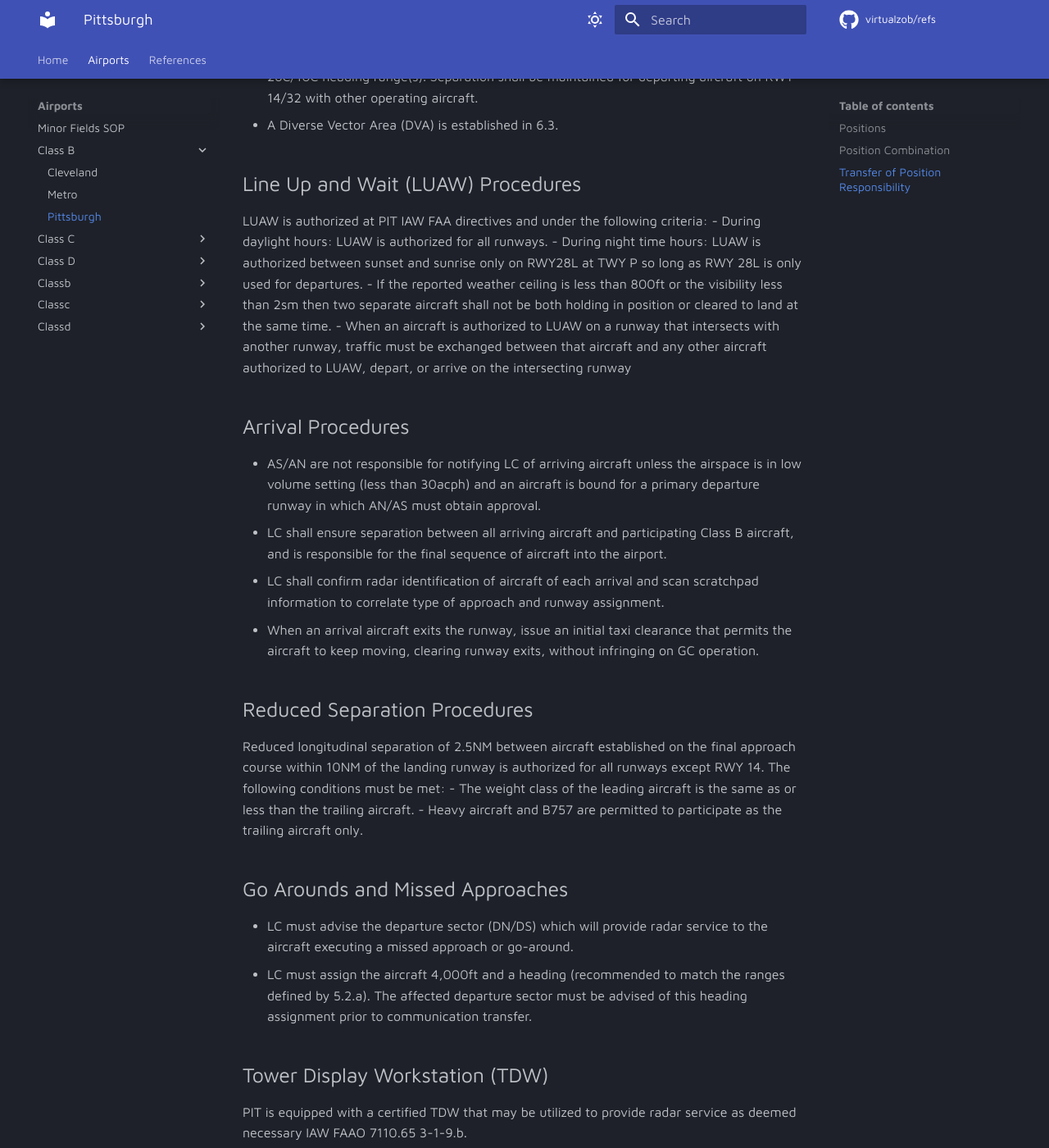
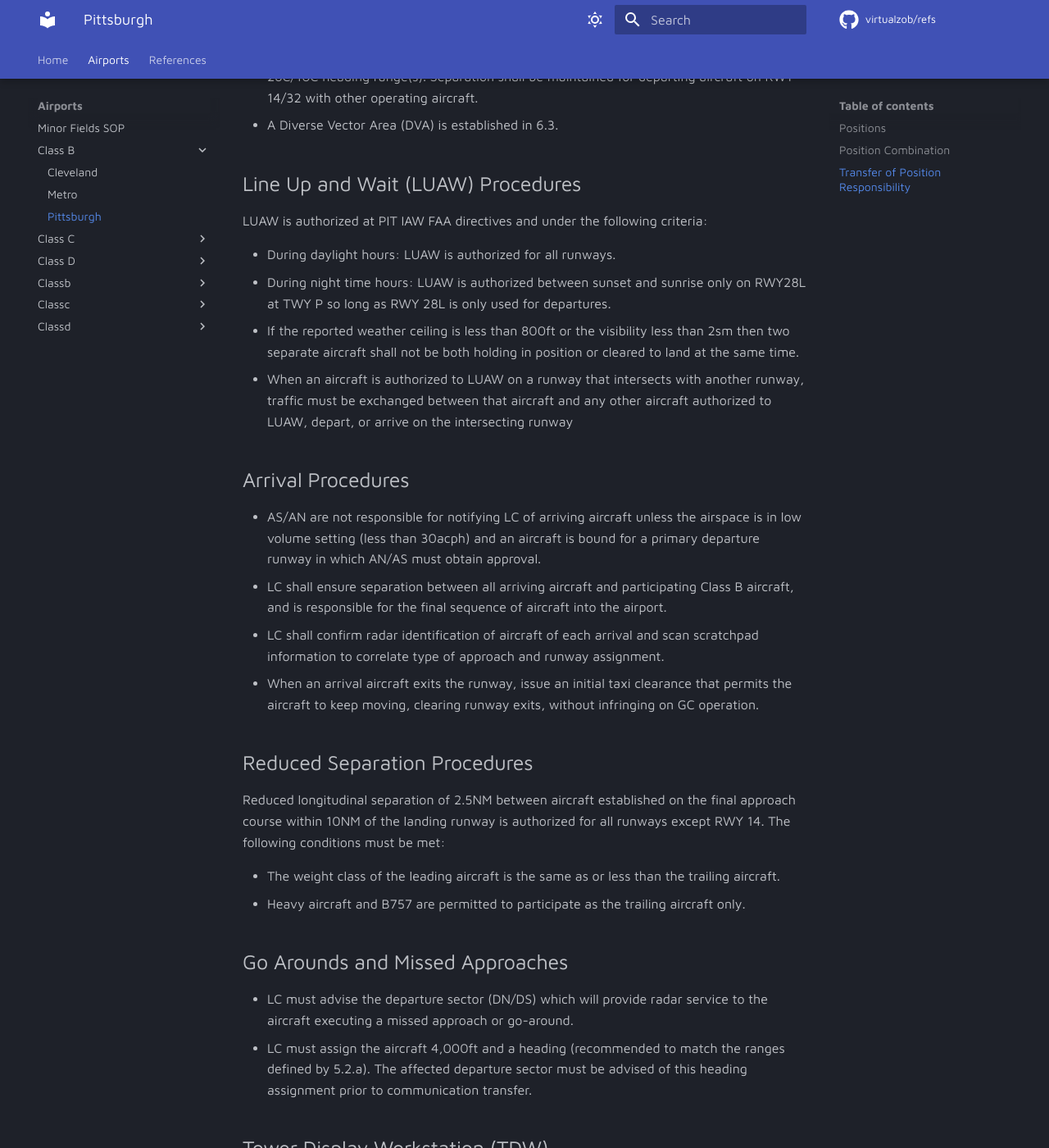
Before and after one commit to virtualZOB/refs, an MkDocs documentation site: the page built from docs/airports/Class-B/Pittsburgh.md, in a window 1280 px wide and 1400 px high, scrolled down 5543 px. Shown: the whole window at 82% size. Built offline with MkDocs 1.6.1 and Material for MkDocs 9.7.7, drawn with Linux system fonts in a browser that asks for light colours; comment, search, counter and statistics services are not loaded; some of the changed text lies outside the part shown.

```diff
--- a/docs/airports/Class-B/Pittsburgh.md
+++ b/docs/airports/Class-B/Pittsburgh.md
@@ -137,6 +137,7 @@ LC is responsible for ensuring initial separation between departures and other a
 ## Line Up and Wait (LUAW) Procedures
 
 LUAW is authorized at PIT IAW FAA directives and under the following criteria:
+
 - During daylight hours: LUAW is authorized for all runways.
 - During night time hours: LUAW is authorized between sunset and sunrise only on RWY28L at TWY P so long as RWY 28L is only used for departures.
 - If the reported weather ceiling is less than 800ft or the visibility less than 2sm then two separate aircraft shall not be both holding in position or cleared to land at the same time.
@@ -151,6 +152,7 @@ LUAW is authorized at PIT IAW FAA directives and under the following criteria:
 ##  Reduced Separation Procedures
 
 Reduced longitudinal separation of 2.5NM between aircraft established on the final approach course within 10NM of the landing runway is authorized for all runways except RWY 14. The following conditions must be met:
+
 - The weight class of the leading aircraft is the same as or less than the trailing aircraft.
 - Heavy aircraft and B757 are permitted to participate as the trailing aircraft only.
 
@@ -171,7 +173,7 @@ PIT LC/radar shall NOT conduct LAHSO
 ###  Local 1 (L1)
 L1 exercises control jurisdiction on RWYs 28L/10R, 28C/10C, and 14/32. L1 shall release aircraft IAW 5.2.
 
-### : Local 2 (L2)
+### Local 2 (L2)
 L2 exercises control jurisdiction of RWY 10L/28R. L2 shall release aircraft IAW 5.2, and is required to coordinate with L1 prior to releasing any departure when on *east* flow
 
 # Radar
@@ -181,6 +183,7 @@ Jurisdiction for the radar airspace is graphically defined in Appendices 1 and 2
 ## Pre-Arranged Coordination Procedures (P-ACP)
 
 DN/DS may permit only departures to penetrate AN/AS airspace, and are subject to the following limitations:
+
 - DN/DS must quicklook the appropriate arrival position (AN/AS).
 - DN/DS is responsible for lateral separation from all traffic.
 - AN/AS must point out all primary targets, unassociated tracks, and associated tracks in coast status within their airspace to DN/DS. DN/DS must do the same with AN/AS.
```
